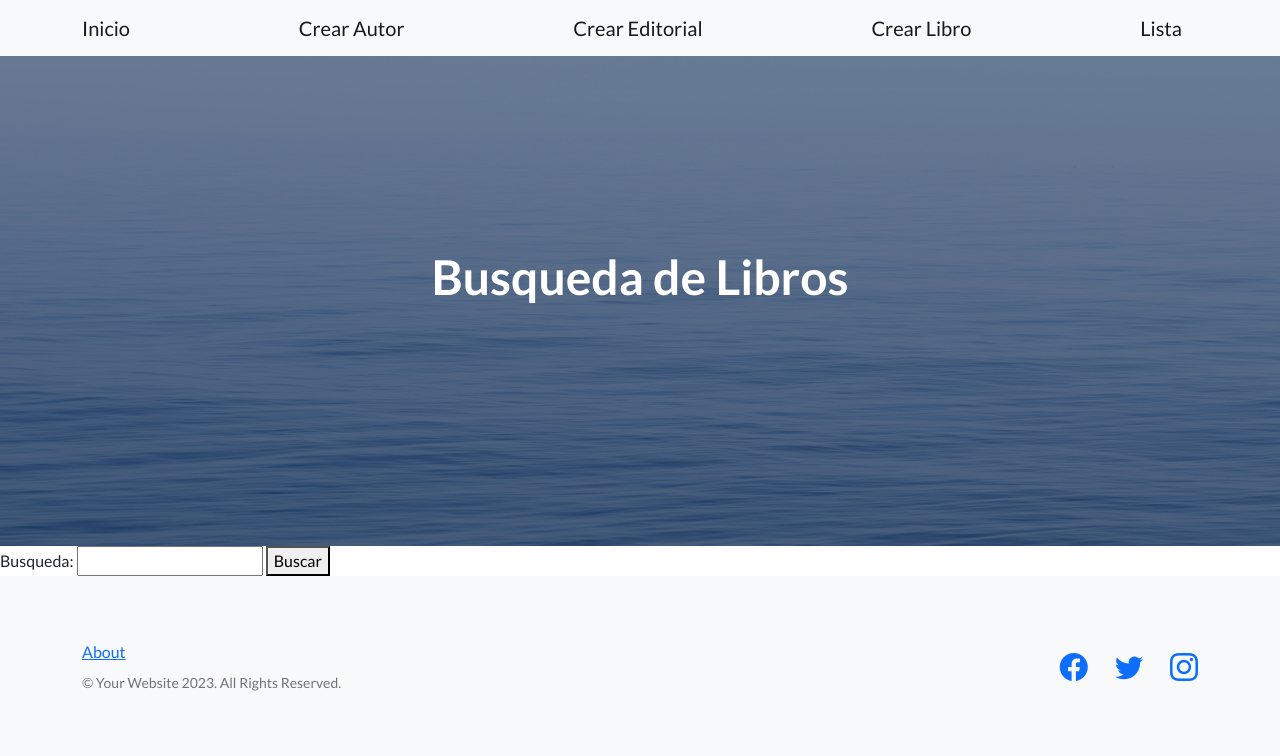
After one commit to giuliano-z/Tercera-preentrega-Zulatto, a Django app: page /inicio/lista_libros.html in a window 1280 px wide. The commit adds this page. Shown: the top 756 px of the page. Run offline with Django 4.2, Linux system fonts and the light colour scheme; some libraries are stand-ins or nearby versions.

Commit message:
Lo basico se cumplio

```diff
--- a/inicio/forms.py
+++ b/inicio/forms.py
@@ -9,8 +9,10 @@ class CrearEditorialFormulario(forms.Form):
     nombre = forms.CharField(max_length=50)
     direccion = forms.CharField(max_length=100)
 
-
 class CrearLibroFormulario(forms.Form):
     titulo = forms.CharField(max_length=50)
     autor = forms.CharField(max_length=50)
     editorial = forms.CharField(max_length=50)
+
+class BusquedaFormulario(forms.Form):
+    busqueda = forms.CharField(max_length=100)
--- /dev/null
+++ b/inicio/templates/inicio/lista_libros.html
@@ -0,0 +1,29 @@
+{% extends 'base.html' %}
+
+{% block title_head %}
+<title>Busqueda</title>
+{% endblock title_head %}
+
+{% block h1_header %}
+Busqueda de Libros
+{% endblock h1_header %}
+
+{% block contenido %}
+
+<form method="POST">
+    {% csrf_token %}
+    {{ formularioB }}
+    <button type="submit">Buscar</button>
+</form>
+
+{% if libros %}
+<h2>Resultados:</h2>
+<ul>
+    {% for libro in libros %}
+    <li>{{ libro.titulo }}</li>
+    {% empty %}
+    <li>No se encontraron libros.</li>
+    {% endfor %}
+</ul>
+{% endif %}
+{% endblock contenido %}
--- a/inicio/urls.py
+++ b/inicio/urls.py
@@ -7,5 +7,6 @@ urlpatterns = [
     path('', views.inicio, name='inicio'),
     path('crear/autor', views.crear_autor, name='crear_autor'),
     path('crear/editorial', views.crear_editorial, name='crear_editorial'),
-    path('crear/libro', views.crear_libro, name='crear_libro')
+    path('crear/libro', views.crear_libro, name='crear_libro'),
+    path('inicio/lista_libros.html', views.lista_libros, name='lista_libros')
 ]
--- a/inicio/views.py
+++ b/inicio/views.py
@@ -1,14 +1,12 @@
+from inicio.forms import CrearAutorFormulario, CrearEditorialFormulario, CrearLibroFormulario, BusquedaFormulario
+from inicio.models import Libro, Autor, Editorial
 from django.shortcuts import render
-from inicio.forms import CrearAutorFormulario, CrearEditorialFormulario, CrearLibroFormulario
-from inicio.models import Libro, Autor, Editorial
-
-
 
 def inicio(request):
     return render(request, 'inicio/inicio.html')
 
 def crear_autor(request):
-    mensaje = ''
+    mensaje = 'El autor se creo correctamente'
     if request.method == 'POST':
         formularioA = CrearAutorFormulario(request.POST)
         if formularioA.is_valid():
@@ -22,7 +20,7 @@ def crear_autor(request):
     return render(request, 'inicio/crear_autor.html', {'formularioA': formularioA, 'mensaje': mensaje})
 
 def crear_editorial(request):
-    mensaje = ''
+    mensaje = 'La editorial se creo correctamente'
     if request.method == 'POST':
         formularioE = CrearEditorialFormulario(request.POST)
         if formularioE.is_valid():
@@ -36,7 +34,7 @@ def crear_editorial(request):
     return render(request, 'inicio/crear_editorial.html', {'formularioE': formularioE, 'mensaje': mensaje})
 
 def crear_libro(request):
-    mensaje = ''
+    mensaje = 'El libro se creo correctamente'
     if request.method == 'POST':
         formularioL = CrearLibroFormulario(request.POST)
         if formularioL.is_valid():
@@ -48,3 +46,14 @@ def crear_libro(request):
             return render(request, 'inicio/crear_libro.html', {'formularioL': formularioL, 'mensajeL': mensajeL})
     formularioL = CrearLibroFormulario()
     return render(request, 'inicio/crear_libro.html', {'formularioL': formularioL, 'mensaje': mensaje})
+
+def lista_libros(request):
+    formularioB = BusquedaFormulario()
+    libros = None
+    if request.method == 'POST':
+        formularioB = BusquedaFormulario(request.POST)
+        if formularioB.is_valid():
+            busqueda = formularioB.cleaned_data['busqueda']
+            libros = Libro.objects.filter(titulo__icontains=busqueda)
+
+    return render(request, 'inicio/lista_libros.html', {'formularioB': formularioB, 'libros': libros})
--- a/templates/base.html
+++ b/templates/base.html
@@ -30,6 +30,7 @@
             <a class="navbar-brand" href={% url 'inicio:crear_autor' %}>Crear Autor</a>
             <a class="navbar-brand" href={% url 'inicio:crear_editorial' %}>Crear Editorial</a>
             <a class="navbar-brand" href={% url 'inicio:crear_libro' %}>Crear Libro</a>
+            <a class="navbar-brand" href={% url 'inicio:lista_libros' %}>Lista</a>
             <!-- <a class="btn btn-primary" href={% url 'inicio:crear_libro' %}>Crear Libro</a> -->
         </div>
     </nav>
```
Also changed, not shown: inicio/templates/inicio/buscar_libro.html (added, +22 -0 lines).
